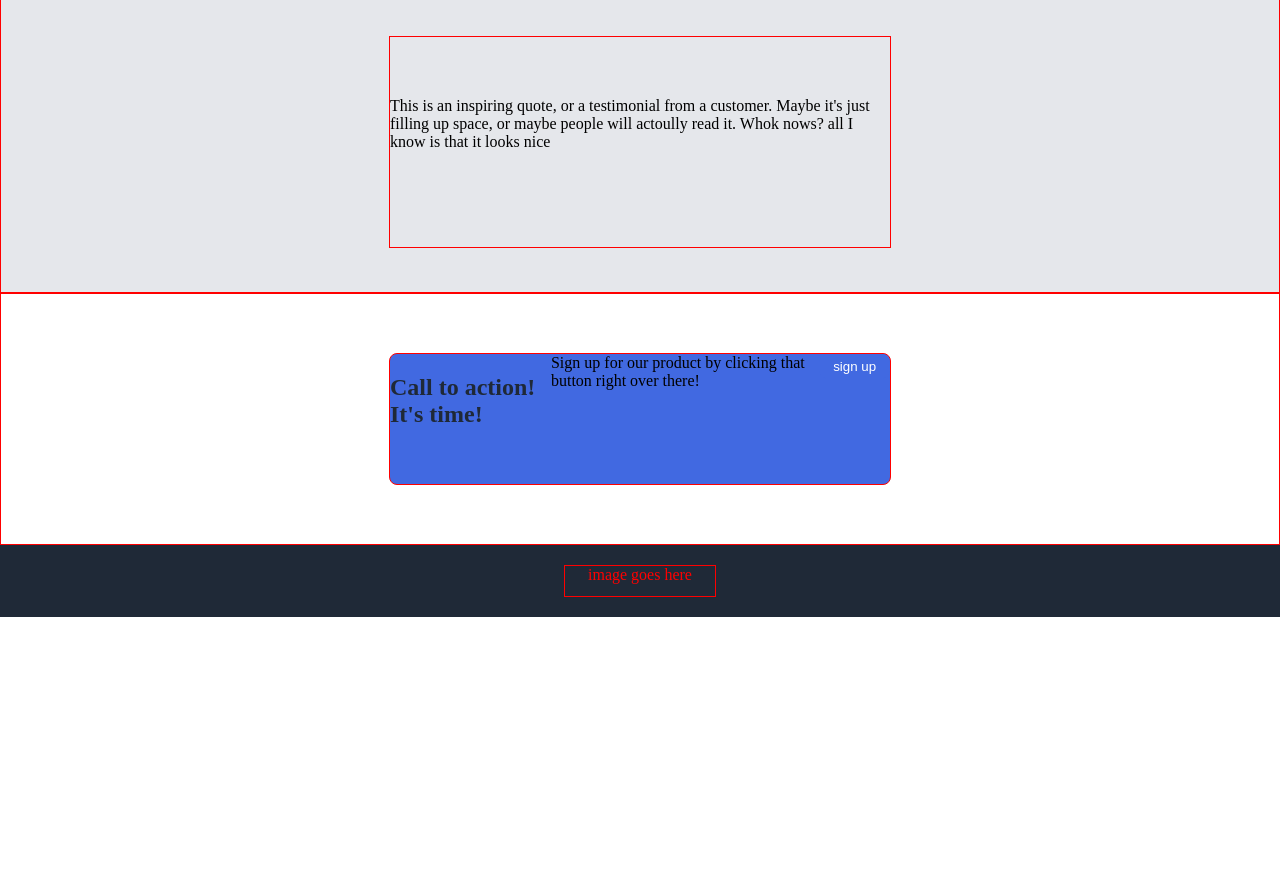
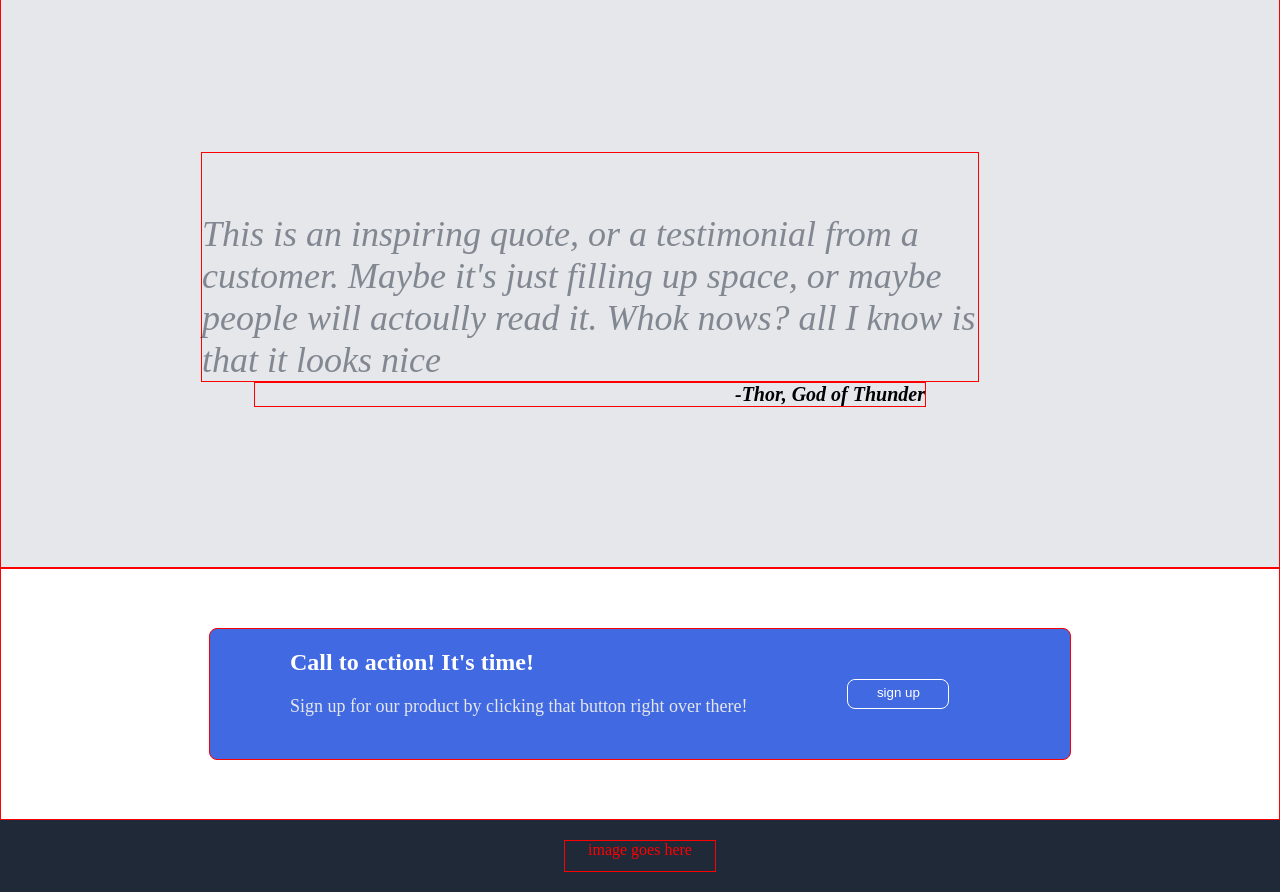
Before and after one commit to BenF1991/Oden-Project-1-Landing-page, a plain HTML site: page index.html in a window 1280 px wide. Shown: the part 1115-2007 px from the top of the page. Before the commit the page ends 1732 px from the top, so only its background shows below. Drawn offline with Linux system fonts and the light colour scheme.

Commit message:
final styling of quote and signup section completed

```diff
--- a/index.html
+++ b/index.html
@@ -58,14 +58,22 @@
        Maybe it's just filling up space, or maybe people will actoully
        read it. Whok nows? all I know is that it looks nice </p1>
     </div>
+    <div class="thor">
+      <p2> -Thor, God of Thunder </p2>
+    </div>
+
     </div>
 
   <div class="signup">
     <div class="signupbox">
+      <div class="signupcontent">
       <h2>Call to action! It's time!</h2>
-      <p2>Sign up for our product by clicking that button right over there!</p2>
+      <p>Sign up for our product by clicking that button right over there!</p>
+    </div>
+    <div class="signupbutton">
       <button class="signup">sign up</button>
       </div>
+    </div>
     </div>
 
   <div class="footer">
--- a/style.css
+++ b/style.css
@@ -90,16 +90,23 @@ padding-right: 30px;
   display: flex;
   align-items: center;
   justify-content: center;
+  flex-direction: column;
   background-color: #E5E7EB;
-  height: 72px;
-  height: 300px;
+  padding-left: 200px;
+  padding-right: 300px;
+  padding-top: 160px;
+  padding-bottom: 160px;
 }
 
 .quotetext{
   border: 1px solid #ff0000;
-  width: 500px;
-  height: 150px;
   padding-top: 60px;
+}
+
+.thor{
+  border: 1px solid #ff0000;
+  color: #000000;
+  padding-left: 480px;
 }
 
 .signup{
@@ -114,7 +121,20 @@ padding-right: 30px;
   border: 1px solid #ff0000;
   border-radius: 8px;
   height: 130px;
-  width: 500px;
+  width: 700px;
+  padding-left: 80px;
+  padding-right: 80px;
+}
+.signupcontent{
+ margin-right: 100px
+
+}
+.signupbutton{
+  margin-top: 50px;
+  margin-bottom: 50px;
+  background: royalblue;
+  border: 1px solid #ffffff;
+  border-radius: 8px;
 }
 
 .footer{
@@ -174,3 +194,21 @@ p{
   color: #E5E7EB;
   text-align: center;
 }
+
+h2{
+  color: #ffffff;
+}
+
+
+p1{
+  font-size: 36px;
+  font-style: italic;
+  color: #1F293780;
+}
+
+p2{
+  font-size: 20px;
+  font-style: italic;
+  color: #000000;
+  font-weight: bold;
+}
```
